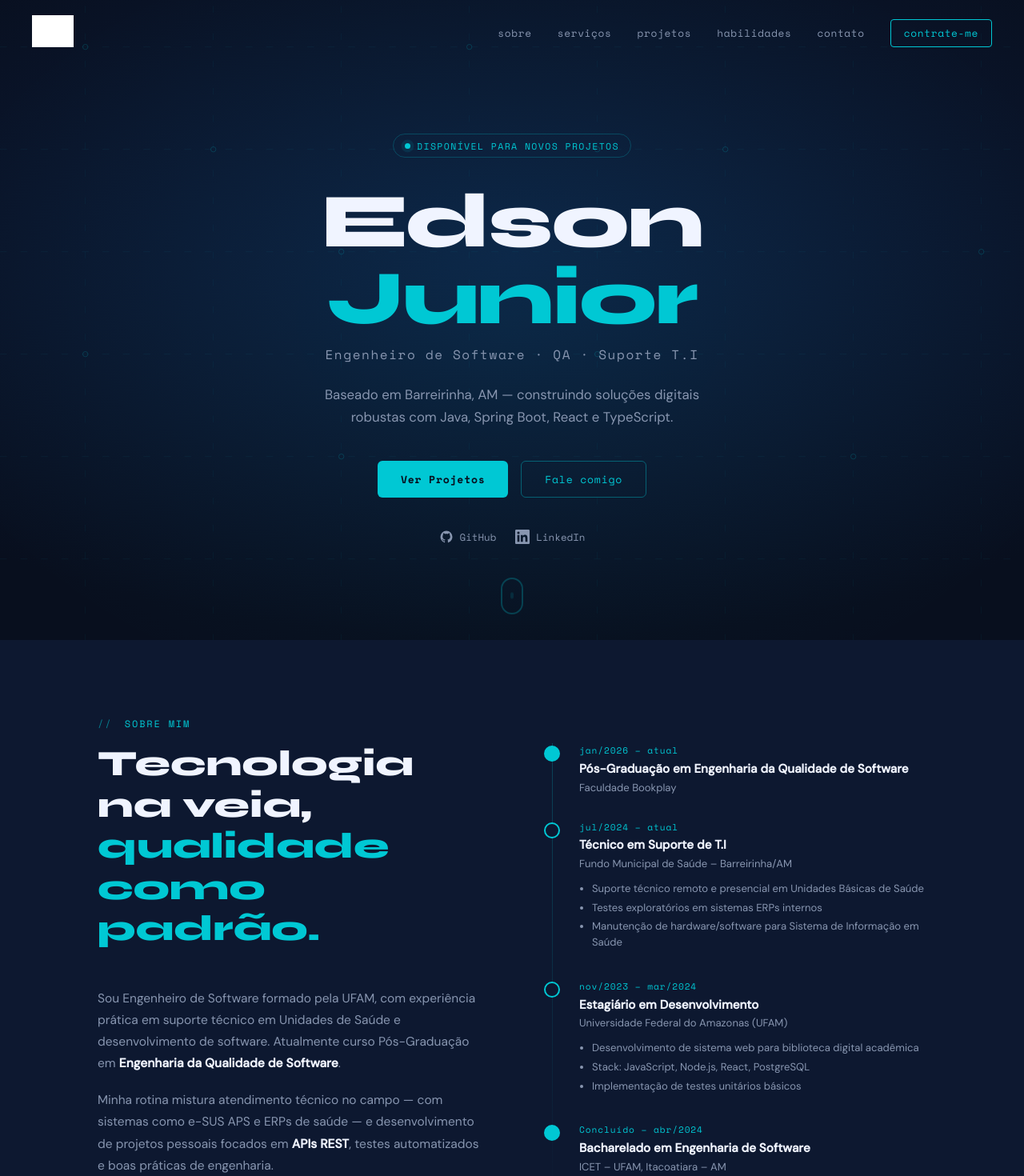
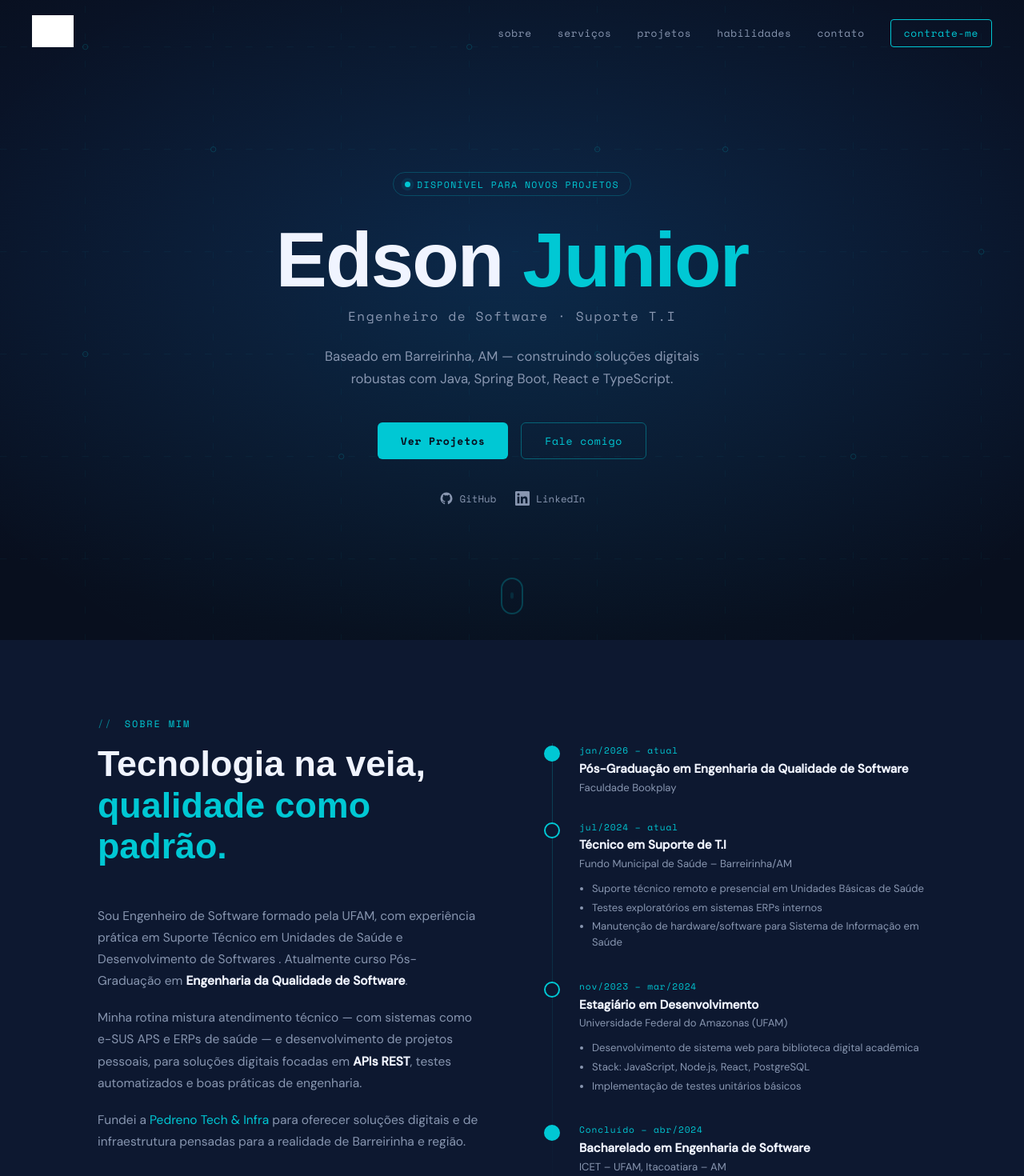
Before and after one commit to EdsonJuni0r/portfolio, a React (Vite) app: page / in a window 1280 px wide. Shown: the top 1470 px of the page at 80% size. Built offline with nearby package versions, Linux system fonts and the light colour scheme.

Commit message:
feat: atualizanso font-display > Poppins

```diff
--- a/index.html
+++ b/index.html
@@ -4,7 +4,7 @@
     <meta charset="UTF-8" />
     <link rel="icon" type="image/png" href="/portfolio/logo.png" />
     <meta name="viewport" content="width=device-width, initial-scale=1.0" />
-    <meta name="description" content="Edson Carlos Viana Junior – Engenheiro de Software | Suporte Técnico | QA" />
+    <meta name="description" content="Edson Carlos Viana Junior – Engenheiro de Software | Suporte Técnico " />
     <title>Edson Junior | Pedreno Tech & Infra</title>
     <link rel="preconnect" href="https://fonts.googleapis.com" />
     <link rel="preconnect" href="https://fonts.gstatic.com" crossorigin />
--- a/src/App.tsx
+++ b/src/App.tsx
@@ -105,7 +105,7 @@ function Hero() {
       <div className="hero__inner">
         <span className="hero__tag"><span className="dot"/>disponível para novos projetos</span>
         <h1 className="hero__name">Edson <span className="hero__accent">Junior</span></h1>
-        <p className="hero__title">Engenheiro de Software&nbsp;·&nbsp;QA&nbsp;·&nbsp;Suporte T.I</p>
+        <p className="hero__title">Engenheiro de Software&nbsp;·&nbsp;Suporte T.I</p>
         <p className="hero__sub">Baseado em Barreirinha, AM — construindo soluções digitais robustas com Java, Spring Boot, React e TypeScript.</p>
         <div className="hero__actions">
           <a href="#projetos" className="btn btn--primary">Ver Projetos</a>
@@ -133,8 +133,8 @@ function About() {
         <div className="about__grid">
           <div className="about__text">
             <h2 className="section-title">Tecnologia na veia,<br/><span className="teal">qualidade como padrão.</span></h2>
-            <p>Sou Engenheiro de Software formado pela UFAM, com experiência prática em suporte técnico em Unidades de Saúde e desenvolvimento de software. Atualmente curso Pós-Graduação em <strong>Engenharia da Qualidade de Software</strong>.</p>
-            <p>Minha rotina mistura atendimento técnico no campo — com sistemas como e-SUS APS e ERPs de saúde — e desenvolvimento de projetos pessoais focados em <strong>APIs REST</strong>, testes automatizados e boas práticas de engenharia.</p>
+            <p>Sou Engenheiro de Software formado pela UFAM, com experiência prática em Suporte Técnico em Unidades de Saúde e Desenvolvimento de Softwares . Atualmente curso Pós-Graduação em <strong>Engenharia da Qualidade de Software</strong>.</p>
+            <p>Minha rotina mistura atendimento técnico — com sistemas como e-SUS APS e ERPs de saúde — e desenvolvimento de projetos pessoais, para soluções digitais focadas em <strong>APIs REST</strong>, testes automatizados e boas práticas de engenharia.</p>
             <p>Fundei a <span className="teal">Pedreno Tech &amp; Infra</span> para oferecer soluções digitais e de infraestrutura pensadas para a realidade de Barreirinha e região.</p>
             <div className="about__chips">
               {['Proativo','Comunicativo','Orientado a qualidade','Aprendizado contínuo','Trabalho em equipe'].map(t=>(
--- a/src/index.css
+++ b/src/index.css
@@ -9,7 +9,7 @@
   --white: #f0f4ff;
   --gray: #8896b0;
   --gray-dim: #4a5568;
-  --font-display: 'Syne', sans-serif;
+  --font-display: 'Poppins', sans-serif;
   --font-mono: 'Space Mono', monospace;
   --font-body: 'DM Sans', sans-serif;
 }
```
